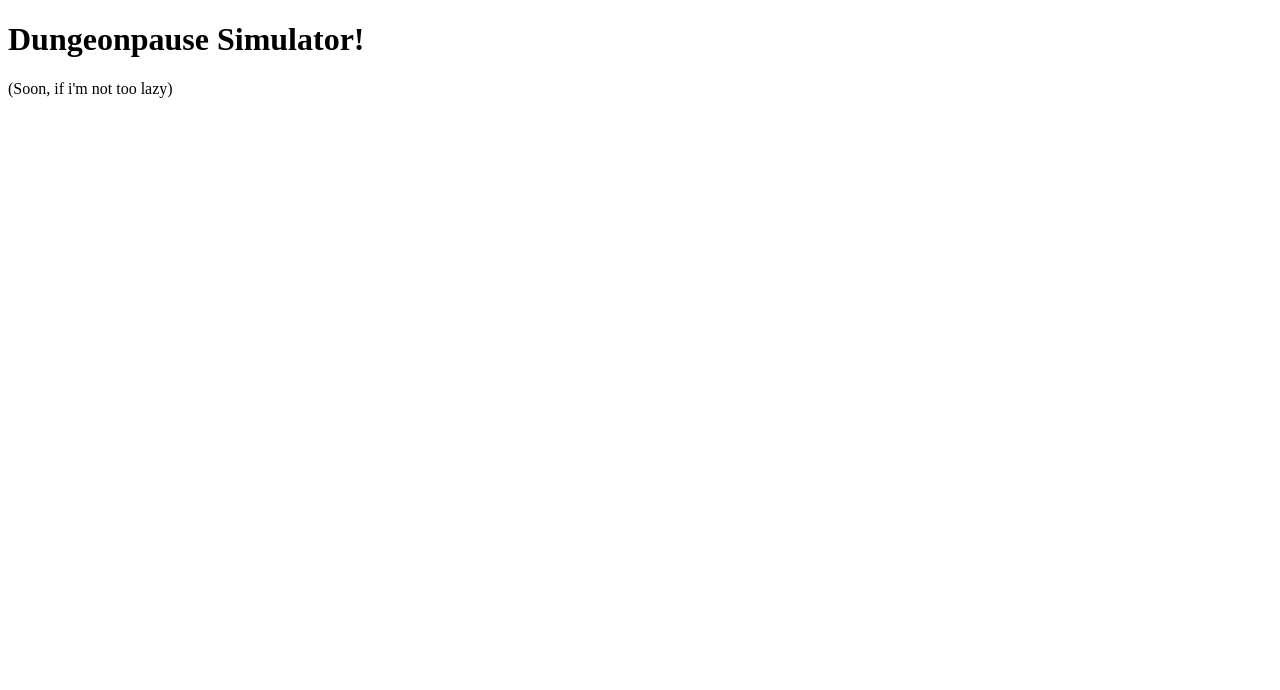
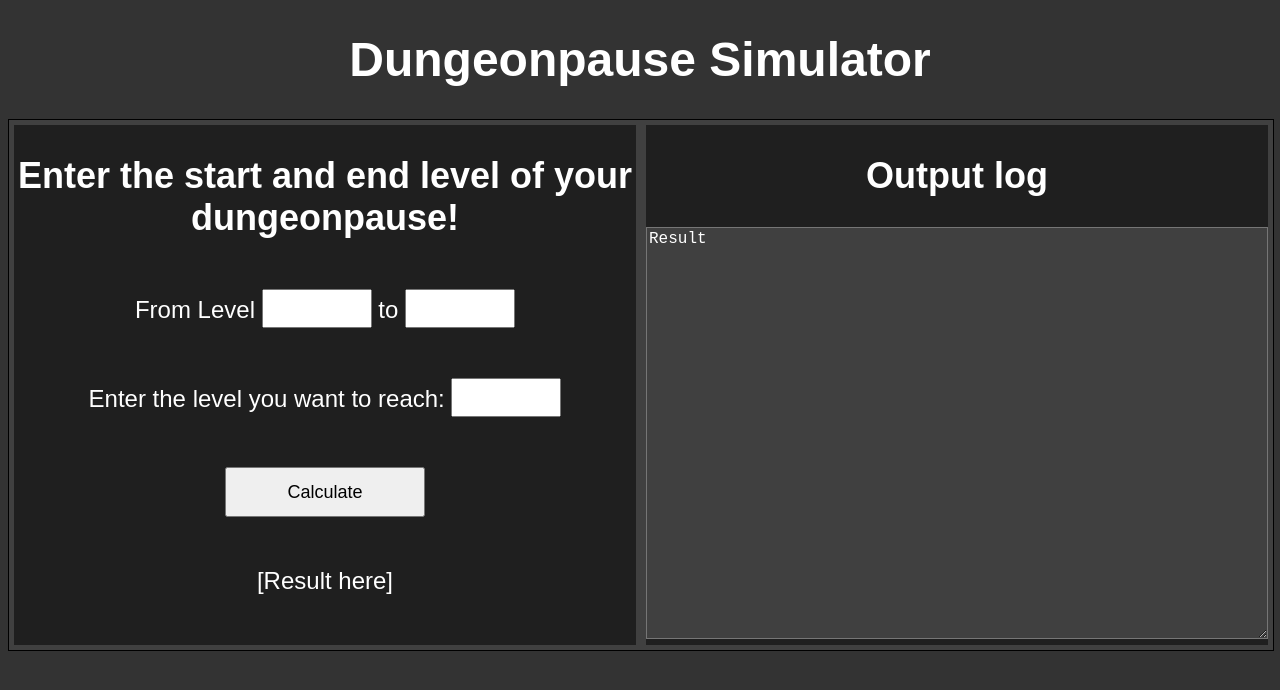
Before and after one commit to Timhot3p/Timhot3p.github.io, a plain HTML site: page index.html in a window 1280 px wide. Drawn offline with Linux system fonts and the light colour scheme.

Commit message:
First UI design

```diff
--- a/dungeonpause.css
+++ b/dungeonpause.css
@@ -0,0 +1,69 @@
+body {
+    background-color: #333333;
+    color: white;
+    font-family: sans-serif;
+    font-size:x-large;
+}
+
+#wrapper {
+    display:flex;
+    width:100%;
+    border: 1px solid black;
+    overflow: hidden;
+}
+#menu {
+    width: 50%;
+    border: 5px solid #404040;
+    justify-content: space-around;
+    float: left;
+    background-color: #1f1f1f;
+}
+
+#output_div {
+    width: 50%;
+    border: 5px solid #404040;
+    float: right;
+    background-color: #1f1f1f;
+}
+
+#output_log {
+    width:99%;
+    height:78%;
+    background-color: #404040;
+    color:white;
+    font-size:large;
+}
+
+#calculate {
+    width:200px;
+    height:50px;
+    font-size:large;
+}
+
+#dp_start {
+    font-size:larger;
+}
+
+#dp_end {
+    font-size: larger;
+}
+
+#goal_lvl {
+    font-size: larger;
+}
+
+#start_end {
+    margin:50px;
+}
+
+#goal_div {
+    margin:50px;
+}
+
+#calculate_div {
+    margin:50px;
+}
+
+#result_div {
+    margin:50px;
+}
--- a/dungeonpause.js
+++ b/dungeonpause.js
@@ -0,0 +1,3 @@
+function calc() {
+    document.getElementById("result").textContent = "Dungeonpause is good";
+}
--- a/index.html
+++ b/index.html
@@ -7,10 +7,46 @@
         <script src="dungeonpause.js"></script>
 
     </head>
-<body>
+    <body>
 
-   <h1>Dungeonpause Simulator!</h1>
-   <p> (Soon, if i'm not too lazy)</p>
+        <h1 align="center">Dungeonpause Simulator</h1>
+
+
+
+        <div id="wrapper">
+
+            <div id="menu">
+                <h2 align="center">Enter the start and end level of your dungeonpause!</h2>
+
+                <div id="start_end" align="center">
+                    <label for="dp_start">From Level</label>
+                    <input type="number" id="dp_start" min="200" max="700">
+                    <label for="dp_end">to</label>
+                    <input type="number" id="dp_end" min="200" max="700">
+                </div>
+
+                <div id="goal_div" align="center">
+                    <label for="dp_end">Enter the level you want to reach:</label>
+                    <input type="number" id="goal_lvl" min="200" max="700">
+                </div>
+
+                <div id="calculate_div" align="center">
+                    <button id="calculate" onclick="calc()">Calculate</button>
+                </div>
+
+                <div id="result_div" align="center">
+                    <output id="result" name="result">[Result here]</output>
+                </div>
+            </div>
+
+            <div id="output_div">
+                <h2 align="center">Output log</h2>
+                <textarea id="output_log" name="output_log" rows="20" cols="100">Result</textarea>
+            </div>
+
+
+        </div>
+
 
 </body>
 </html>
```
